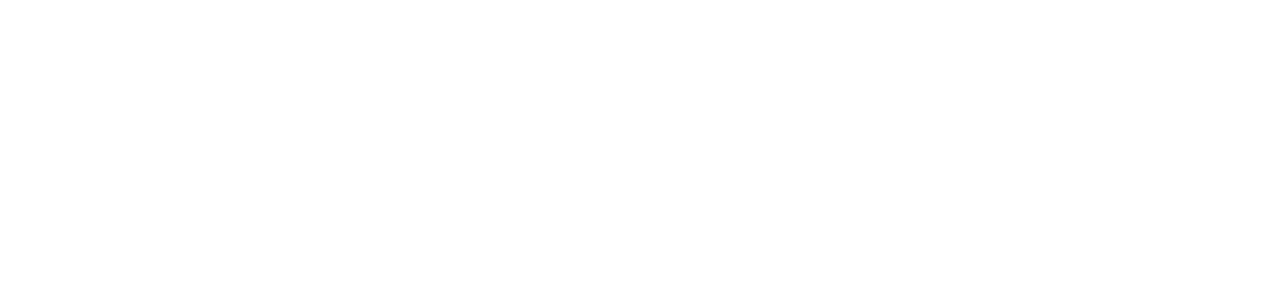
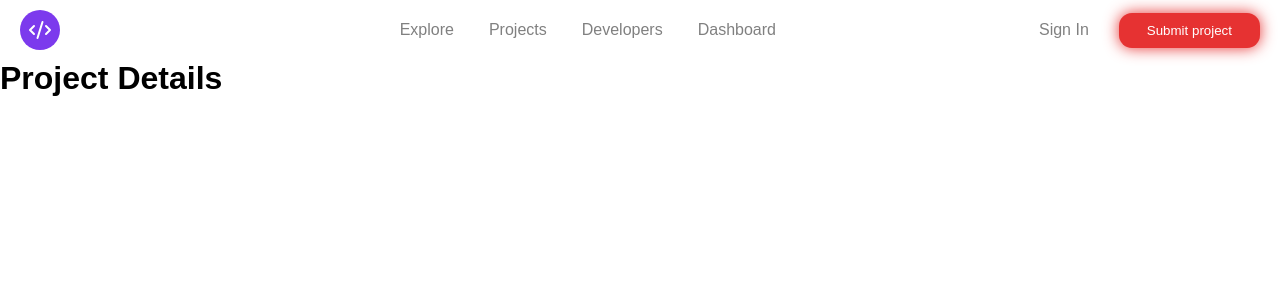
Before and after one commit to sufia10/Forge, a React (Vite) app in the folder client/: page /projectDetails in a window 1280 px wide. Before the commit this address had no page. Shown: the top 300 px of the page. Built offline with nearby package versions, Linux system fonts and the light colour scheme.

Commit message:
Altered the navbar to render globally

```diff
--- /dev/null
+++ b/client/src/MainLayout/MainLayout.jsx
@@ -0,0 +1,13 @@
+import { Outlet } from "react-router-dom";
+import Navbar from "../components/Global/Navbar/Navbar";
+
+function MainLayout() {
+    return (
+        <>
+            <Navbar variant = "main"/>
+            <Outlet />
+        </>
+    );
+}
+
+export default MainLayout;
--- a/client/src/components/Footer/Footer.css
+++ b/client/src/components/Footer/Footer.css
@@ -1,4 +1,8 @@
-
+.footer-divider {
+    width: 100%;
+    height: 1px;
+ background-color: rgba(255, 255, 255, 0.06);
+}
 
 .footer-container {
     max-width: 1170px;
--- a/client/src/components/Footer/Footer.jsx
+++ b/client/src/components/Footer/Footer.jsx
@@ -11,7 +11,9 @@
 function Footer() {
 
     return (
-        <footer className="footer">
+<div>
+    <div className="footer-divider"></div>
+ <footer className="footer">
 
             <div className="footer-container">
 
@@ -127,6 +129,8 @@
             </div>
 
         </footer>
+</div>
+
     );
 }
 
--- a/client/src/components/layout/navbar.css
+++ b/client/src/components/Global/Navbar/navbar.css
@@ -1,8 +1,16 @@
 .navbar{
-    display:flex;
+   display: flex;
     flex-direction: row;
     justify-content: space-between;
     padding: 10px 20px;
+}
+
+.main-navbar{
+   background-color: #0b0b0b;
+}
+
+.home-navbar{
+    background-color: #0b0b0b;
 }
 
 .navbar a{
--- /dev/null
+++ b/client/src/pages/ProjectDetail/ProjectDetails.jsx
@@ -0,0 +1,9 @@
+function ProjectDetails() {
+    return (
+        <div>
+            <h1>Project Details</h1>
+        </div>
+    );
+}
+
+export default ProjectDetails;
--- a/client/src/pages/ProjectDetails.jsx
+++ /dev/null
@@ -1,5 +0,0 @@
-function ProjectDetails(){
-    return <h1> Project Details</h1>;
-}
-
-export default ProjectDetails;
--- a/client/src/routes/AppRoutes.jsx
+++ b/client/src/routes/AppRoutes.jsx
@@ -1,22 +1,36 @@
-import {Routes, Route} from 'react-router-dom';
+import { Routes, Route } from 'react-router-dom';
+
 import Home from '../pages/Home/Home';
-import Dashboard from '../pages/Dashboard';
-import Login from"../pages/Login";
-import Register from"../pages/Register";
-import NotFound from"../pages/NotFound";
-import Profile from"../pages/Profile";
-import ProjectDetails from"../pages/ProjectDetails";
+import Dashboard from '../pages/Dashboard/Dashboard';
+import Login from '../pages/Login';
+import Register from '../pages/Register';
+import NotFound from '../pages/NotFound';
+import Profile from '../pages/Profile/Profile';
+import ProjectDetails from '../pages/ProjectDetail/ProjectDetails';
+
+import MainLayout from '../MainLayout/MainLayout';
 
 function AppRoutes() {
     return (
         <Routes>
+
+            {/* Home has its own Navbar */}
             <Route path="/" element={<Home />} />
-            <Route path="/dashboard" element={<Dashboard />} />
+
+            {/* All other pages share the black Navbar */}
+            <Route element={<MainLayout />}>
+
+                <Route path="/dashboard" element={<Dashboard />} />
+                <Route path="/profile" element={<Profile />} />
+                <Route path="/projectDetails" element={<ProjectDetails />} />
+
+            </Route>
+
+            {/* Pages without the MainLayout */}
             <Route path="/login" element={<Login />} />
             <Route path="/register" element={<Register />} />
             <Route path="/not-found" element={<NotFound />} />
-            <Route path="/profile" element={<Profile />} />
-            <Route path="/project/:id" element={<ProjectDetails />} />
+
         </Routes>
     );
 }
```
Also changed, not shown: client/src/pages/Home/Home.jsx (+5 -6 lines), client/src/components/Global/Navbar/Navbar.jsx (renamed from client/src/components/layout/Navbar.jsx), client/src/pages/Dashboard/Dashboard.jsx (renamed from client/src/pages/Dashboard.jsx), client/src/pages/Profile/Profile.jsx (renamed from client/src/pages/Profile.jsx).
